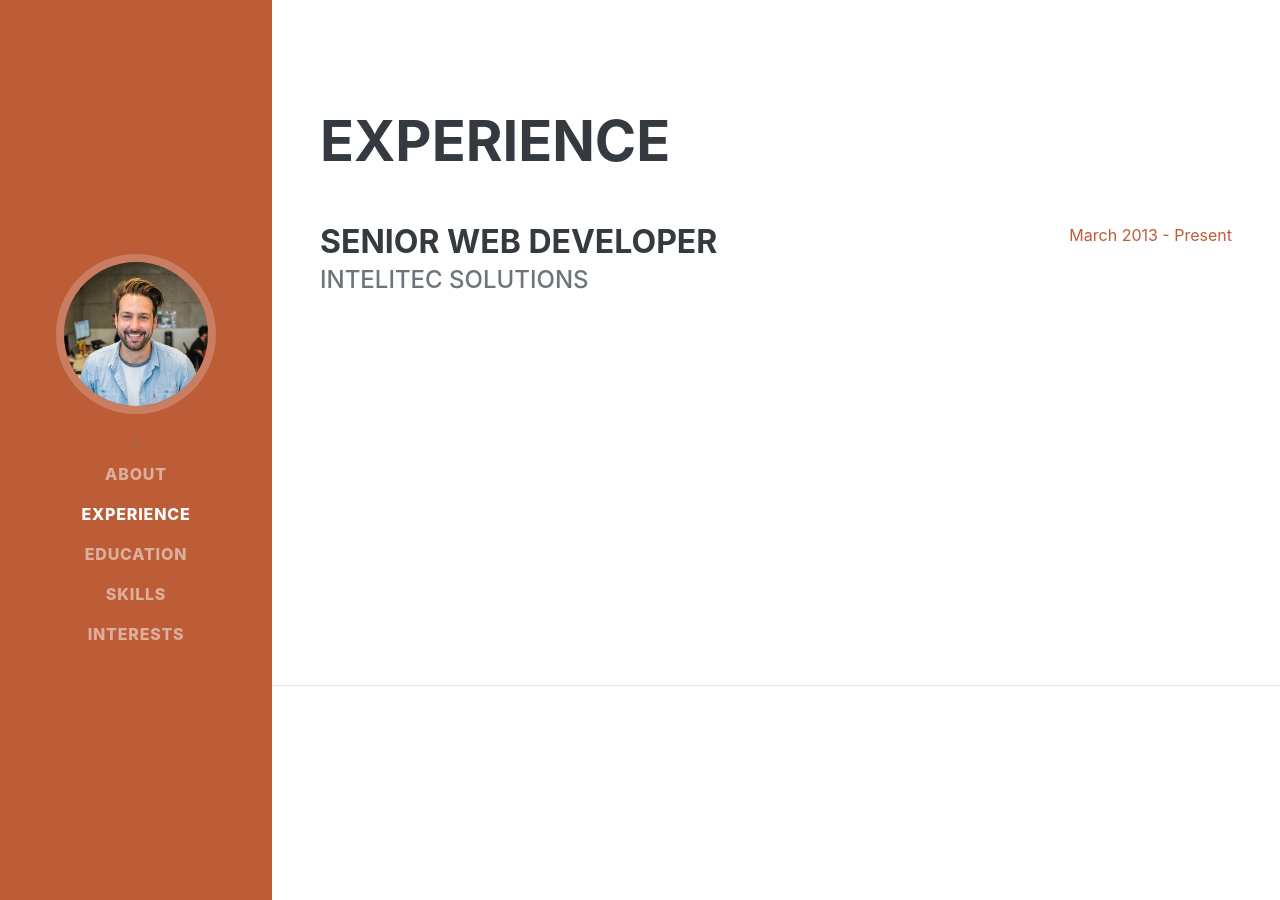
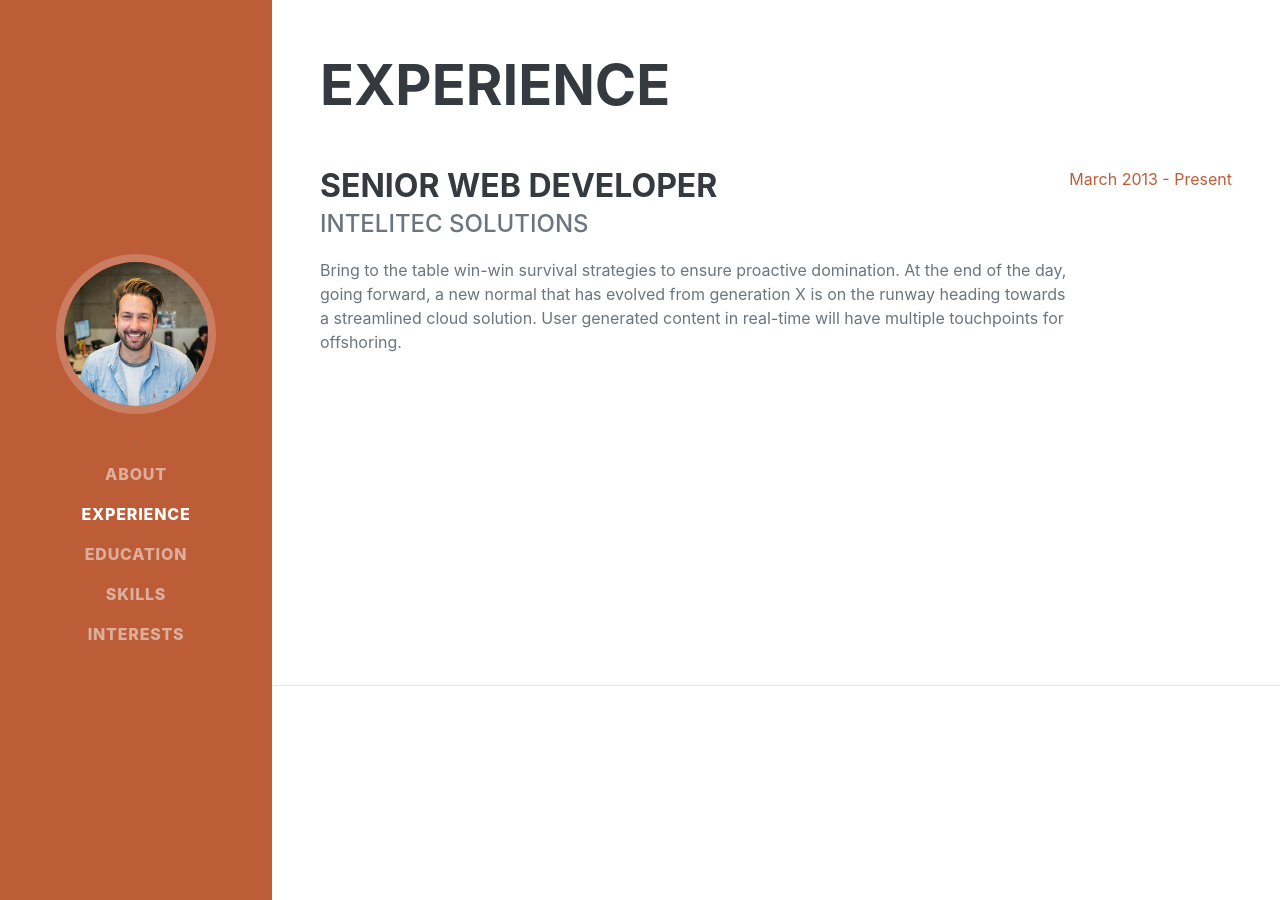
Before and after one commit to KoalaBear/Jekyll-CV, a Jekyll site: the page built from index.md, in a window 1280 px wide and 900 px high, scrolled down 1140 px. Built offline with Jekyll 4.4.1, drawn with Linux system fonts in a browser that asks for light colours; some web fonts are replaced; some of the changed text lies outside the part shown.

Commit message:
Reverteed to Paragraph parameters usage

```diff
--- a/_collections/_educations/colorado.yml
+++ b/_collections/_educations/colorado.yml
@@ -2,5 +2,5 @@
 title: UNIVERSITY OF COLORADO BOULDER
 subtitle: BACHELOR OF SCIENCE
 time: March 2016 - Present
+paragraph: Computer Science - Web Development Track
 ---
-Computer Science - Web Development Track
--- a/_collections/_experiences/intelitec.yml
+++ b/_collections/_experiences/intelitec.yml
@@ -2,5 +2,5 @@
 title: SENIOR WEB DEVELOPER
 subtitle: INTELITEC SOLUTIONS
 time: March 2013 - Present
+paragraph: "Bring to the table win-win survival strategies to ensure proactive domination. At the end of the day, going forward, a new normal that has evolved from generation X is on the runway heading towards a streamlined cloud solution. User generated content in real-time will have multiple touchpoints for offshoring."
 ---
-"Bring to the table win-win survival strategies to ensure proactive domination. At the end of the day, going forward, a new normal that has evolved from generation X is on the runway heading towards a streamlined cloud solution. User generated content in real-time will have multiple touchpoints for offshoring."
--- a/_layouts/default.html
+++ b/_layouts/default.html
@@ -85,7 +85,7 @@
                         <div class="flex-grow-1">
                             <h3 class="mb-0">{{ experince.title }}</h3>
                             <div class="subheading mb-3">{{ experince.subtitle }}</div>
-                            <p>{{ experince.content }}</p>
+                            <p>{{ experince.paragraph }}</p>
                         </div>
                         <div class="flex-shrink-0"><span class="text-primary">{{ experince.time }}</span></div>
                     </div>
@@ -104,7 +104,7 @@
                         <div class="flex-grow-1">
                             <h3 class="mb-0">{{ education.title }}</h3>
                             <div class="subheading mb-3">{{ education.subtitle }}</div>
-                            <p>{{ education.content }}</p>
+                            <p>{{ education.paragraph }}</p>
                         </div>
                         <div class="flex-shrink-0"><span class="text-primary">{{ education.time }}</span></div>
                     </div>
```
